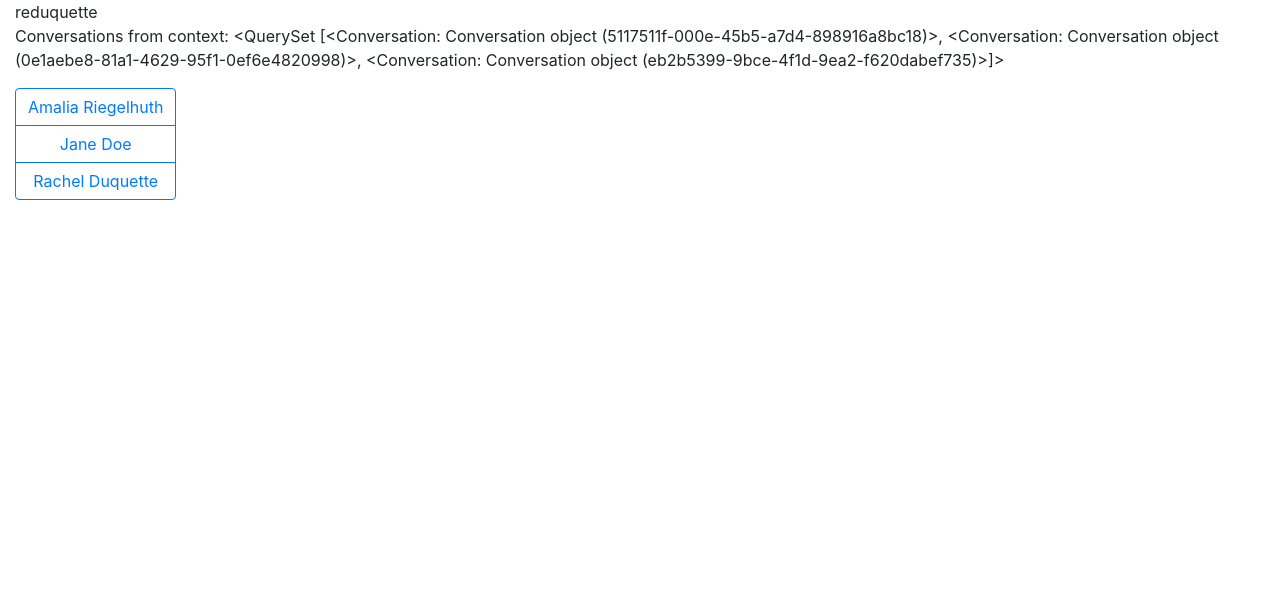
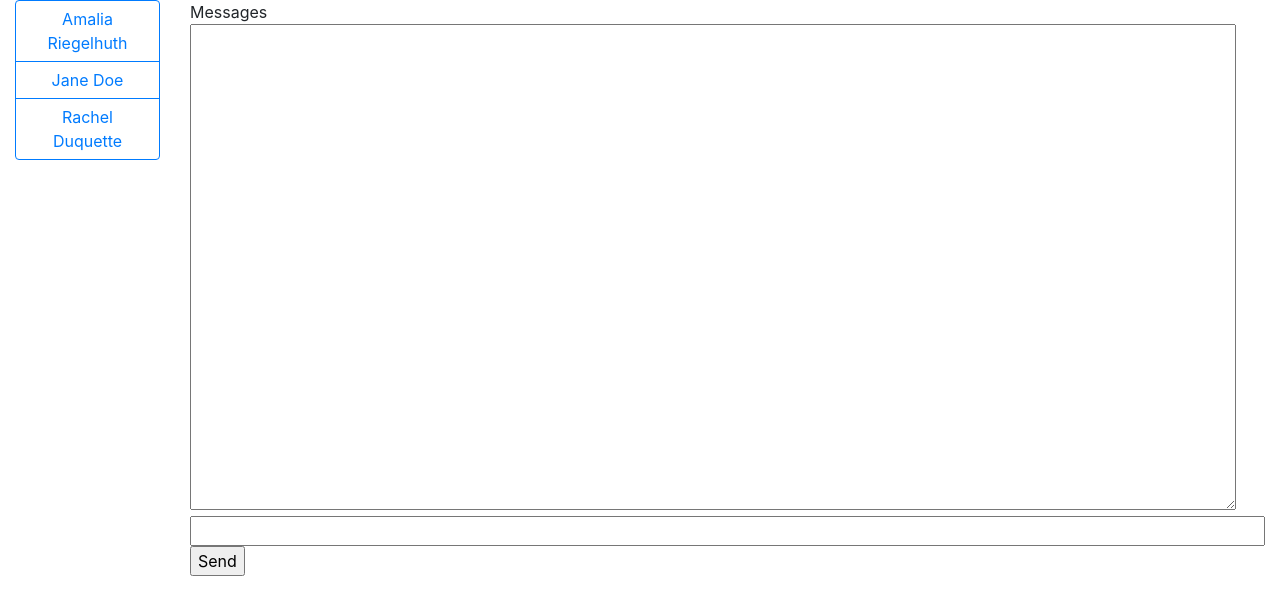
Before and after one commit to ADelCastillo1798/Oasis-Copy, a Django app: page /pages/messaging in a window 1280 px wide. Shown: the part 56-671 px from the top of the page. Run offline with Django 3.2, Linux system fonts and the light colour scheme; a user stored in the database is signed in; data comes from the database, SQL or seed files in the repository; both versions use the stored data as it was after the commit.

Commit message:
adding saving messages on send

```diff
--- a/oasis/pages/routing.py
+++ b/oasis/pages/routing.py
@@ -5,5 +5,8 @@ from . import consumers
 
 websocket_urlpatterns = [
     # re_path(r'ws/chat/(?P<room_name>\w+)/$', consumers.ChatConsumer.as_asgi()),
-    re_path(r'ws/chat/(?P<conversation_id>\w+)/$', consumers.ChatConsumer.as_asgi()),
+    re_path(r'ws/chat/(?P<conversation_id>\w+)/$',
+            consumers.ChatConsumer.as_asgi()),
+    re_path(r'ws/messaging/(?P<conversation_id>\w+)/$',
+            consumers.ChatConsumer.as_asgi()),
 ]
--- a/oasis/pages/templates/messaging.html
+++ b/oasis/pages/templates/messaging.html
@@ -1,14 +1,87 @@
 {% extends "base.html" %}
 
 {% block content %}
-{{request.user.username}}
+<!-- {{request.user.username}}
 
-<p>Conversations from context: {{ conversations }}</p>
+<p>Conversations from context: {{ conversations }}</p> -->
+<div class="row">
+
+<div class="col-sm">
 <div class="btn-group-vertical">
 {% for conversation in conversations %}
-    <button type="button" class="btn btn-outline-primary">{{ conversation.buyer.first_name }} {{conversation.buyer.last_name}}</button>
+    <button type="button" class="btn btn-outline-primary" onclick="buttonClick(this,'{{conversation.id}}')" >
+      {{ conversation.buyer.first_name }} {{conversation.buyer.last_name}}
+    </button>
     <!-- <p>{{conversation.buyer}}</p>
     <p>{{ conversation.buyer.first_name }} {{conversation.buyer.last_name}}</p> -->
 {% endfor %}
 </div>
+</div>
+<div class="col-lg" id="current-conversation">
+  <subheading>
+    Messages
+  </subheading>
+  <textarea id="chat-log" cols="100" rows="20"></textarea><br>
+  <input id="chat-message-input" type="text" size="100"><br>
+  <input id="chat-message-submit" type="button" value="Send">
+</div>
+</div>
+
+<script type="text/javascript">
+  let sessionKey = '{{ request.session.session_key }}';
+  let currentUser = '{{ request.user.username }}';
+  var chatSocket;
+  function buttonClick(element,conversation_id){
+
+    //if a current message is open
+    if (chatSocket){
+      //close it (to prevent messages being sent to the wrong person)
+      chatSocket.close();
+      //wipe old messages from screen
+      document.querySelector('#chat-log').value = '';
+    }
+    //print current websocket just for debugging
+    console.log(chatSocket);
+
+    document.getElementById("current-conversation");
+
+    //open a new websocket for this conversation
+    chatSocket = new WebSocket(
+        'ws://'
+        + window.location.host
+        + '/ws/messaging/'
+        // + sessionKey
+        // + "/"
+        + conversation_id.replace(/-/g,"") //new chat session for every conversation
+        + '/'
+    );
+    console.log(chatSocket);
+
+    chatSocket.onmessage = function(e) {
+        const data = JSON.parse(e.data);
+        document.querySelector('#chat-log').value += (data.message + '\n');
+    };
+
+    chatSocket.onclose = function(e) {
+        console.error('Chat socket closed unexpectedly');
+    };
+
+    document.querySelector('#chat-message-input').focus();
+    document.querySelector('#chat-message-input').onkeyup = function(e) {
+        if (e.keyCode === 13) {  // enter, return
+            document.querySelector('#chat-message-submit').click();
+        }
+    };
+
+    document.querySelector('#chat-message-submit').onclick = function(e) {
+        const messageInputDom = document.querySelector('#chat-message-input');
+        const message = messageInputDom.value;
+        chatSocket.send(JSON.stringify({
+            'message': message,
+            'conversation_id': conversation_id
+        }));
+        messageInputDom.value = '';
+    };
+  }
+</script>
 {% endblock %}
--- a/oasis/pages/views.py
+++ b/oasis/pages/views.py
@@ -9,9 +9,8 @@ from .forms import UserRegistrationForm
 from .forms import ListForm
 from django.contrib import messages
 
+# Create your views here.
 
-
-# Create your views here.
 
 def home(request):
 
@@ -24,8 +23,8 @@ def home(request):
         'num_listings': num_listings,
     }
 
+    return render(request, 'index.html', context=context)
 
-    return render(request, 'index.html', context=context)
 
 def clientcreation(request):
     if request.method == 'POST':
@@ -38,6 +37,7 @@ def clientcreation(request):
     else:
         form = UserRegistrationForm()
     return render(request, 'clientcreation.html', {'form': form})
+
 
 def loginview(request):
     if request.method == 'POST':
@@ -60,8 +60,10 @@ def landingpage(request):
 def messaging(request):
     return render(request, 'messaging.html')
 
+
 def search(request):
     return render(request, 'search.html')
+
 
 class ListingView(generic.ListView):
     model = Listing
@@ -69,9 +71,11 @@ class ListingView(generic.ListView):
     queryset = Listing.objects.all()
     template_name = 'listings_view.html'  # Specify your own template name/location
 
+
 class ListingDetailView(generic.DetailView):
     model = Listing
     template_name = 'listings_detail_view.html'
+
 
 def sellerlisting(request):
     if request.method == 'POST':
@@ -82,8 +86,13 @@ def sellerlisting(request):
             isbn = form.cleaned_data.get('isbn')
             edition = form.cleaned_data.get('edition')
             pub_year = form.cleaned_data.get('pub_year')
-            condition =form.cleaned_data.get('condition')
-            new_book = Book(title=title, author=author, isbn=isbn, edition=edition, pub_year=pub_year)
+            condition = form.cleaned_data.get('condition')
+            new_book = Book(
+                title=title,
+                author=author,
+                isbn=isbn,
+                edition=edition,
+                pub_year=pub_year)
             new_book.save()
             new_listing = Listing(book=new_book, condition=condition)
             new_listing.user = request.user
@@ -93,18 +102,29 @@ def sellerlisting(request):
         form = ListForm()
     return render(request, 'sellerlisting.html', {'form': form})
 
+
 def chat(request, conversation_id):
     # conversation, is_new = Conversation.objects.get_or_create(id=conversation_id)
     # reversed(conversation.message_set.order_by('-timestamp')[:50])
 
-    return render(request, 'chat.html', {
-        'conversation_id': conversation_id
-        # 'conversation': conversation,
-        # 'conversation_id': conversation_id,
-        # 'messages': conversation.message_set,
-    })
+    return render(
+        request,
+        'chat.html',
+        {
+            'conversation_id': conversation_id
+            # 'conversation': conversation,
+            # 'conversation_id': conversation_id,
+            # 'messages': conversation.message_set,
+        })
+
 
 def messaging(request):
+    #get current user
     current_user = request.user
-    conversations = Conversation.objects.filter(seller=current_user) | Conversation.objects.filter(buyer=current_user)
-    return render(request, 'messaging.html',{'current_user': current_user, 'conversations':conversations})
+    #get all conversations involving the current user
+    conversations = Conversation.objects.filter(
+        seller=current_user) | Conversation.objects.filter(buyer=current_user)
+    return render(request, 'messaging.html', {
+        'current_user': current_user,
+        'conversations': conversations
+    })
```
Also changed, not shown: oasis/pages/consumers.py (+16 -3 lines), oasis/pages/urls.py (+10 -10 lines), oasis/db.sqlite3, oasis/pages/templates/chat.html (line endings or trailing spaces).
